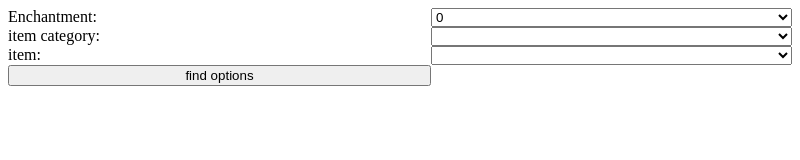
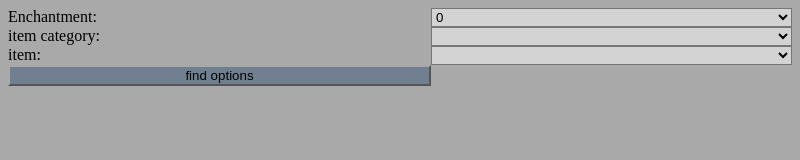
Before and after one commit to actinoide/albion-crafting-calculator, an Electron app: page src/html_css/index.html in a window 800 px wide. Drawn offline with Linux system fonts and the light colour scheme.

Commit message:
updated UI to look decent

```diff
--- a/src/TS/renderer.ts
+++ b/src/TS/renderer.ts
@@ -160,7 +160,7 @@ CalculatePrizeButton?.addEventListener("click", async (ev: MouseEvent) => {
     outContainer.appendChild(tierElement);
     let numberElemenent = document.createElement("div");
     numberElemenent.textContent = cost.cost as unknown as string;
-    numberElemenent.className = "subBox";
+    numberElemenent.className = "textSubBox";
     outContainer.appendChild(numberElemenent);
     if (cost.focus != 0) {
       let focusElement = document.createElement("div");
--- a/src/html_css/index.html
+++ b/src/html_css/index.html
@@ -7,23 +7,23 @@
   <title>Document</title>
 </head>
 
-<body>
+<body class="body">
   <div class="grid">
-    <div class="enchantment-equiv-text">Enchantment:</div>
-    <select class="enchantment-equiv" id="enchantment-equiv">
+    <div class="text">Enchantment:</div>
+    <select class="select" id="enchantment-equiv">
       <option value="0">0</option>
       <option value="1">1</option>
       <option value="2">2</option>
       <option value="3">3</option>
       <option value="4">4</option>
     </select>
-    <div class="category-text">item category:</div>
-    <select class="category" id="category">
+    <div class="text">item category:</div>
+    <select class="select" id="category">
     </select>
-    <div class="Item-text">item:</div>
-    <select class="Items" id="Items">
+    <div class="text">item:</div>
+    <select class="select" id="Items">
     </select>
-    <button id="findbtn">find options</button>
+    <button id="findbtn" class="button">find options</button>
   </div>
   <div class="grid" id="container"></div>
   <div class="grid" id="extraInputs" hidden="true">
@@ -47,7 +47,7 @@
       <option value="10">yes</option>
     </select>
   </div>
-  <button id="CalculatePrizeButton" hidden="true">Calculate</button>
+  <button id="CalculatePrizeButton" hidden="true" class="button">Calculate</button>
   <div class="grid" id="outContainer"></div>
   <script src="../../JS_out/renderer.js"></script>
 </body>
--- a/src/html_css/styles.css
+++ b/src/html_css/styles.css
@@ -1,36 +1,24 @@
+.body {
+  background-color: darkgrey;
+}
+
 .grid {
   display: grid;
   columns: 2;
 }
 
-.enchanment-equiv-text {
+.text {
   grid-column: 1;
-  grid-row: 1;
 }
 
-.enchantment-equiv {
+.select {
   grid-column: 2;
-  grid-row: 1;
+  background-color: lightgrey;
 }
 
-.category-text {
-  grid-column: 1;
-  grid-row: 2;
-}
-
-.category {
-  grid-column: 2;
-  grid-row: 2;
-}
-
-.Item-text {
-  grid-column: 1;
-  grid-row: 3;
-}
-
-.Items {
-  grid-column: 2;
-  grid-row: 3;
+.button {
+  border-color: darkgrey;
+  background-color: slategrey;
 }
 
 .subItem {
@@ -39,6 +27,13 @@
 
 .subBox {
   grid-column: 2;
+  border-color: darkgrey;
+  background-color: lightgrey;
+}
+
+.textSubBox {
+  grid-column: 2;
+  border-color: lightslategrey;
 }
 
 .subFocus {
```
